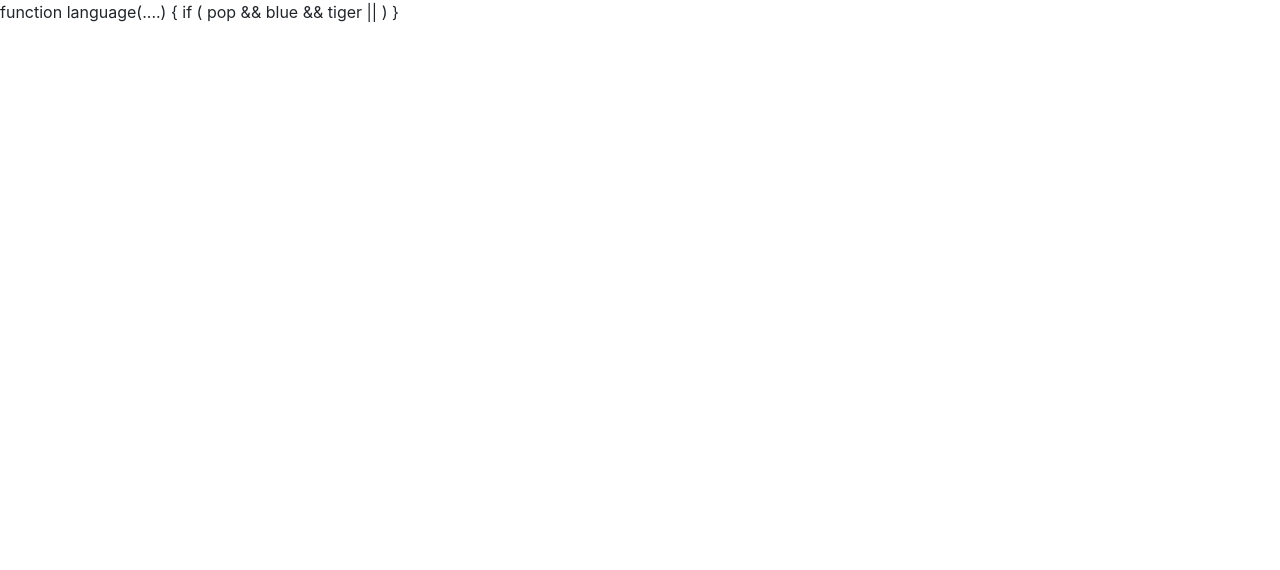
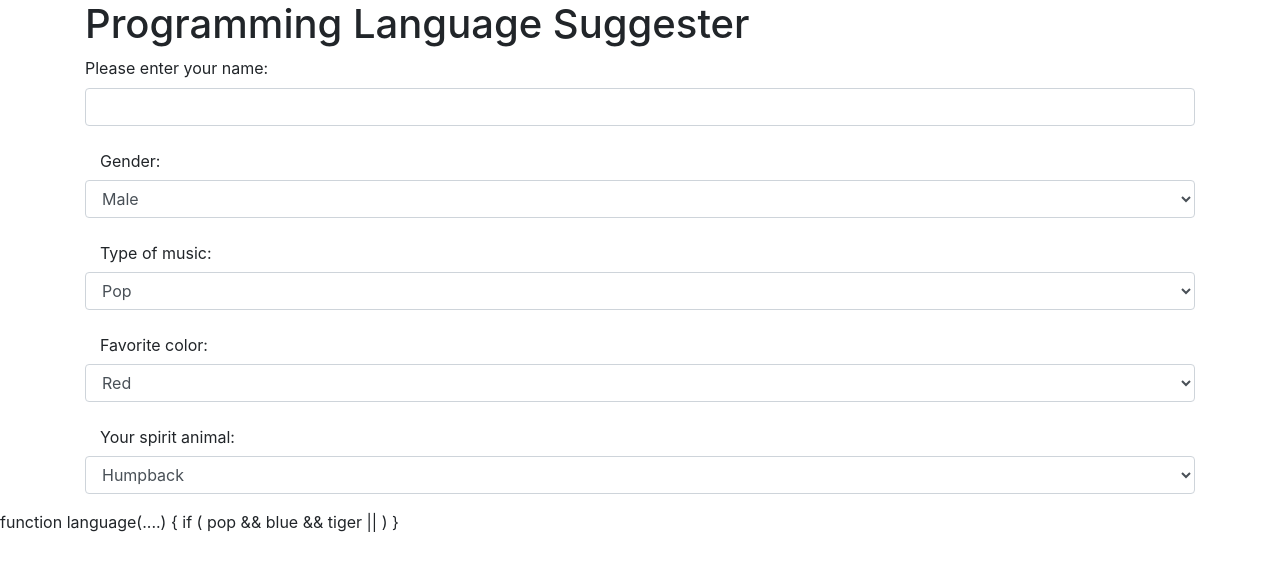
Before and after one commit to keidsiri/Programming-Language-Suggester, a plain HTML site: page index.html in a window 1280 px wide. Drawn offline with Linux system fonts and the light colour scheme.

Commit message:
Making select boxes for users to choose the answer

```diff
--- a/index.html
+++ b/index.html
@@ -8,12 +8,69 @@
   <title>Programming Language Suggestor</title>
 </head>
 <body>
-  <div class="container"></div>
+  <div class="container">
+    <h1>Programming Language Suggester</h1>
+    <form class="userInput">
+
+      <div class="form-group">
+        <label for="name">Please enter your name:</label>
+        <input id="name" class="form-control" type="text">
+      </div>
+
+      <div class="form-group">
+        <label for="gender" class="col-sm-2 col-form-label">Gender:</label>
+        <select class="form-control" id="gender">
+          <option value="1">Male</option>
+          <option value="2">Female</option>
+          <option value="3">Non-Binary</option>
+        </select>
+      </div>
+
+      <div class="form-group">
+        <label for="type" class="col-sm-2 col-form-label">Type of music:</label>
+        <select class="form-control" id="typeMusic">
+          <option value="1">Pop</option>
+          <option value="2">Rock</option>
+          <option value="3">Jazz</option>
+        </select>
+      </div>
+
+      <div class="form-group">
+        <label for="color" class="col-sm-2 col-form-label">Favorite color:</label>
+        <select class="form-control" id="color">
+          <option value="0">Red</option>
+          <option value="1">Blue</option>
+          <option value="2">Green</option>
+        </select>
+      </div>
+
+      <div class="form-group">
+        <label for="animal" class="col-sm-2 col-form-label">Your spirit animal:</label>
+        <select class="form-control" id="color">
+          <option value="1">Humpback</option>
+          <option value="2">Python</option>
+          <option value="3">Tiger</option>
+          <option value="4">Eagle</option>
+        </select>
+      </div>
+
+    </form>
+
+  </div>
 
 </body>
 </html>
 
 
+
+
+<!--
+
+<div class="form-group">
+  <label for="input1">1st number:</label>
+  <input id="input1" class="form-control" type="text">
+/div>
+ -->
 
 
 
```
